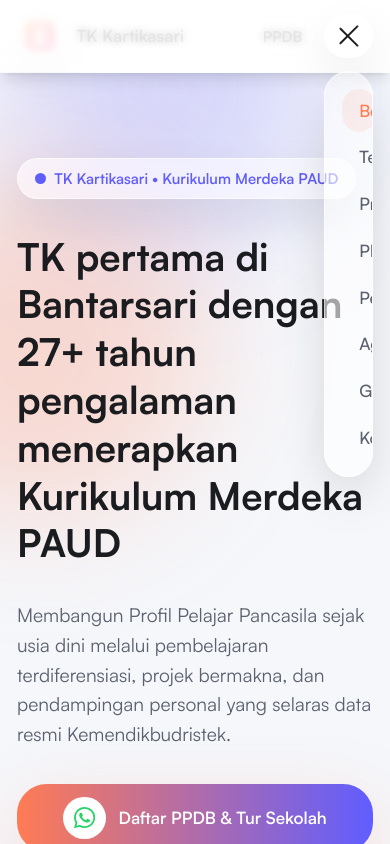
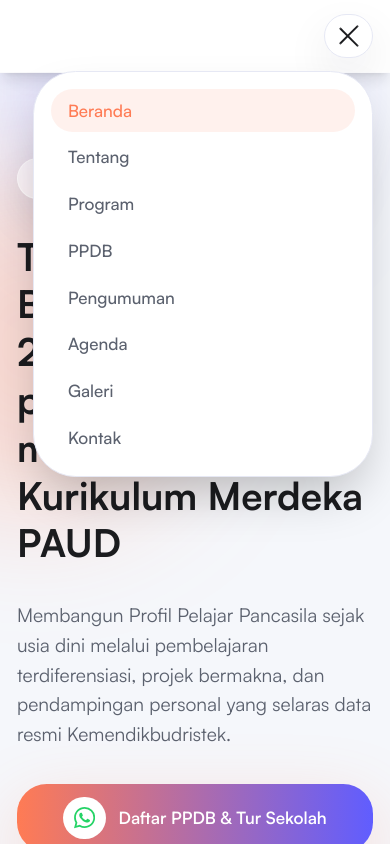
Before and after one commit to jwrfree/tk-kartikasari, a Next.js app in the folder tk-kartikasari/: page / in a window 390 px wide. Both pictures are taken after a click on the button "Toggle navigation". Shown: the top 844 px of the page. Built offline with nearby package versions, Linux system fonts and the light colour scheme.

Commit message:
Fix mobile dropdown width and anchor

```diff
--- a/tk-kartikasari/components/MobileNav.tsx
+++ b/tk-kartikasari/components/MobileNav.tsx
@@ -13,13 +13,11 @@
     opacity: 0,
     y: -16,
     scale: 0.96,
-    filter: "blur(12px)",
   },
   visible: {
     opacity: 1,
     y: 0,
     scale: 1,
-    filter: "blur(0px)",
     transition: {
       type: "spring",
       stiffness: 220,
@@ -31,10 +29,9 @@
     opacity: 0,
     y: -12,
     scale: 0.98,
-    filter: "blur(8px)",
     transition: {
-      duration: 0.18,
-      ease: "easeInOut",
+      duration: 0.24,
+      ease: [0.4, 0, 0.2, 1],
     },
   },
 };
@@ -52,7 +49,7 @@
         onClick={() => setOpen((prev) => !prev)}
         aria-expanded={open}
         aria-controls="mobile-nav"
-        className="relative z-50 inline-flex items-center justify-center rounded-full border border-white/60 bg-white/50 p-2.5 text-text shadow-soft backdrop-blur-sm backdrop-saturate-150 transition hover:border-primary hover:bg-white/60 hover:text-primary focus-visible:outline-none focus-visible:ring-2 focus-visible:ring-primary/40"
+        className="relative z-50 inline-flex items-center justify-center rounded-full border border-border bg-surface p-2.5 text-text shadow-soft transition hover:border-primary hover:bg-surfaceAlt hover:text-primary focus-visible:outline-none focus-visible:ring-2 focus-visible:ring-primary/40"
         whileTap={{ scale: 0.95 }}
       >
         <span className="sr-only">Toggle navigation</span>
@@ -79,7 +76,7 @@
           <>
             <motion.div
               key="mobile-nav-backdrop"
-              className="fixed inset-0 z-40 bg-white/80 backdrop-blur-sm"
+              className="fixed inset-0 z-40 bg-surface"
               initial={{ opacity: 0 }}
               animate={{ opacity: 1 }}
               exit={{ opacity: 0 }}
@@ -89,12 +86,12 @@
             <motion.div
               key="mobile-nav"
               id="mobile-nav"
-              className="absolute left-0 right-0 top-[calc(100%+0.75rem)] z-50 overflow-hidden rounded-3xl border border-white/50 bg-white/60 p-4 shadow-2xl backdrop-blur-xl backdrop-saturate-150"
+              className="absolute right-0 top-[calc(100%+0.75rem)] z-50 w-[min(20rem,calc(100vw-2rem))] overflow-hidden rounded-3xl border border-border bg-surface p-4 shadow-2xl"
               variants={menuVariants}
               initial="hidden"
               animate="visible"
               exit="exit"
-              style={{ transformOrigin: "top center" }}
+              style={{ transformOrigin: "top right" }}
             >
               <nav className="flex flex-col gap-1 text-base font-medium text-text">
                 {mainNav.map((item, index) => {
@@ -117,7 +114,7 @@
                         className={`block rounded-full px-4 py-2 transition-colors duration-200 focus-visible:outline-none focus-visible:ring-2 focus-visible:ring-primary/40 ${
                           isActive
                             ? "bg-primary/10 text-primary"
-                            : "text-text-muted hover:bg-white/60 hover:text-text"
+                            : "text-text-muted hover:bg-surfaceAlt hover:text-text"
                         }`}
                       >
                         {item.label}
```
